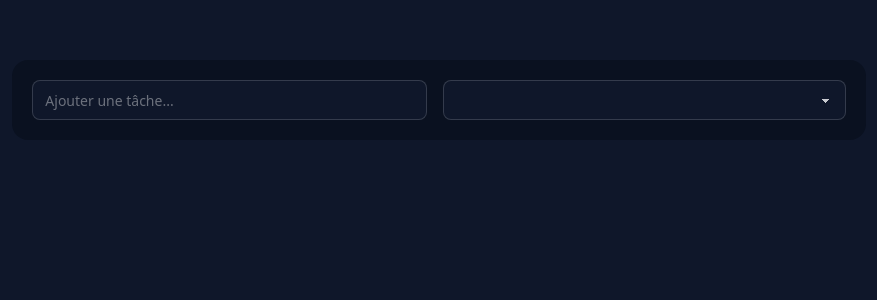
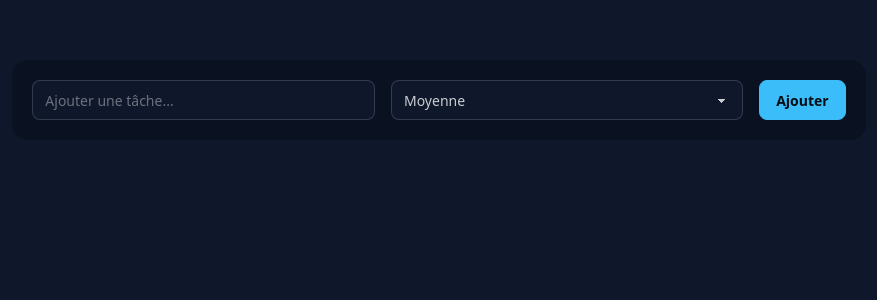
Before and after one commit to FicelloScript/todo-reactjs, a React (Vite) app: page / in a window 1280 px wide. Shown: the top 300 px of the page, without its empty margins (201-1078 px from the left). Built offline with nearby package versions, Linux system fonts and the light colour scheme.

Commit message:
Add controlled todo input with priority selector

```diff
--- a/src/App.tsx
+++ b/src/App.tsx
@@ -1,3 +1,4 @@
+import { useState } from "react";
 type Priority = "Urgente" | "Moyenne" | "Basse"
 
 type Todo = {
@@ -7,6 +8,9 @@ type Todo = {
 }
 
 function App() {
+  const [input, setInput] = useState<string>("")
+  const [priority, setPriority] = useState<Priority>("Moyenne")
+
   return (
     <div className="flex justify-center">
       <div className="w-2/3 flex flex-col gap-4 my-15 bg-base-300 p-5 rounded-2xl">
@@ -15,12 +19,21 @@ function App() {
             type="text"
             className="input w-full"
             placeholder="Ajouter une tâche..."
+            value={input}
+            onChange={(e) => setInput(e.target.value)}
           />
           <select
             className="select w-full"
+            value={priority}
+            onChange={(e) => setPriority(e.target.value as Priority)}
           >
-
+            <option value="Urgente">Urgente</option>
+            <option value="Moyenne">Moyenne</option>
+            <option value="Basse">Basse</option>
           </select>
+          <button className="btn btn-primary">
+            Ajouter
+          </button>
         </div>
       </div>
     </div>
```
